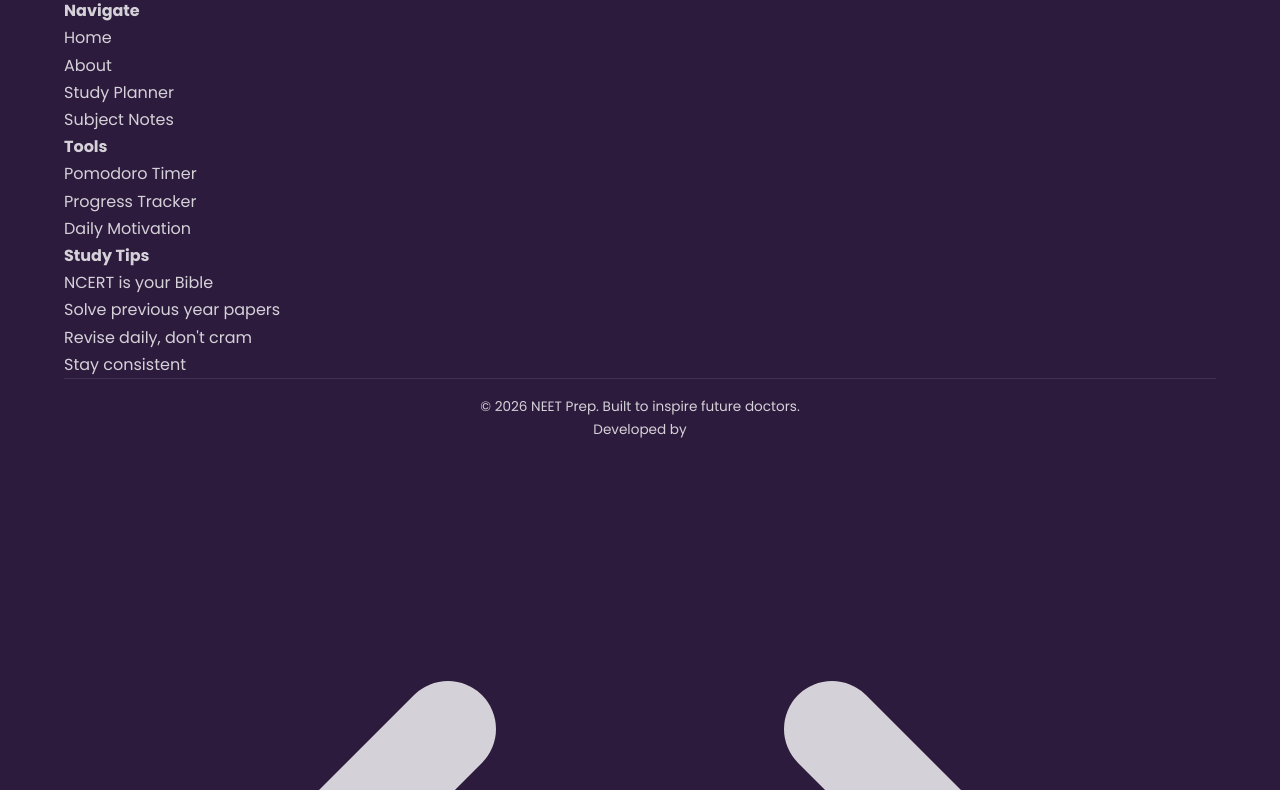
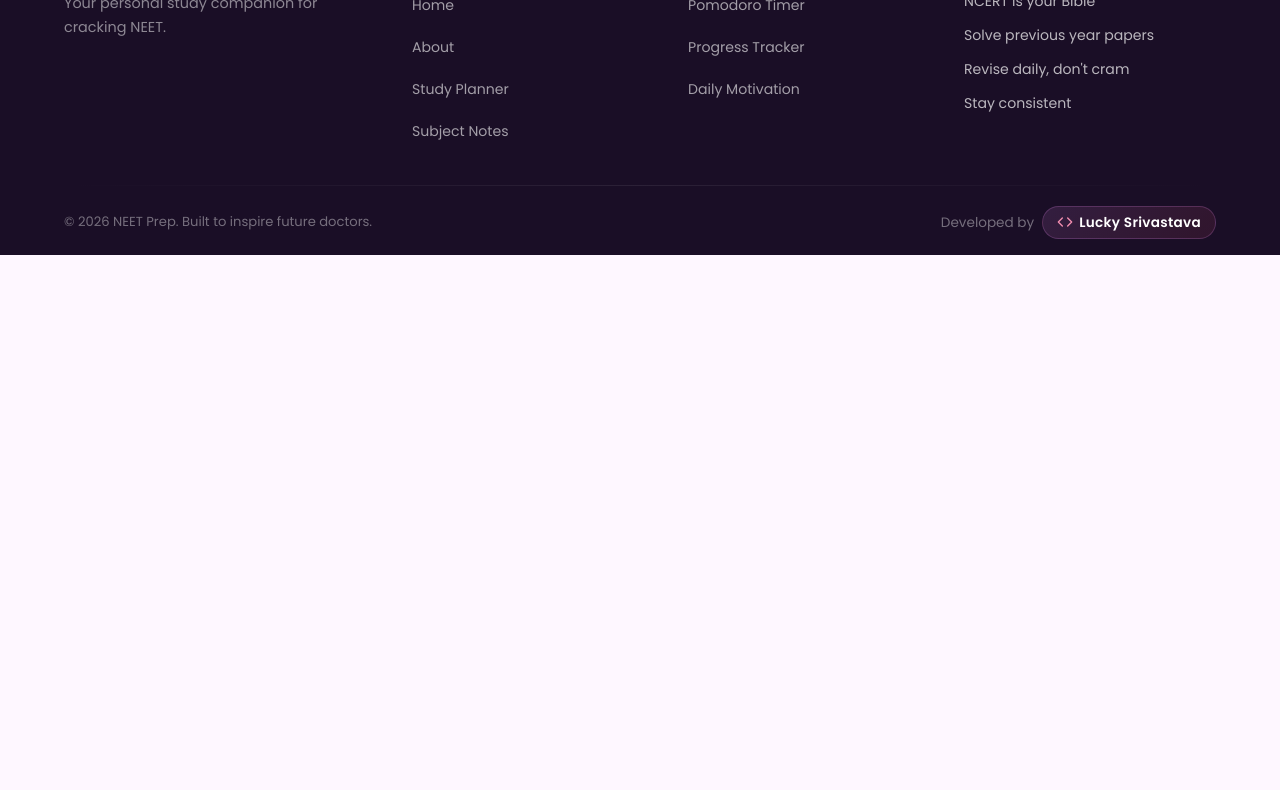
Before and after one commit to lucky9506133607/neet-prep, a plain HTML site: page index.html in a window 1280 px wide. Shown: the part 6425-7215 px from the top of the page. After the commit the page ends 6680 px from the top, so only its background shows below. Drawn offline with Linux system fonts and the light colour scheme.

Commit message:
Revamp footer styles for improved layout and design

```diff
--- a/style.css
+++ b/style.css
@@ -1883,55 +1883,162 @@ button {
 
 /* ==================== FOOTER (mobile-first) ==================== */
 .footer {
-  background: var(--text-primary);
-  color: rgba(255, 255, 255, 0.8);
-  padding: 40px 0 0;
-}
-
-/* Mobile: single column */
-.footer-content {
+  background: #1a0e26;
+  color: rgba(255, 255, 255, 0.7);
+  padding: 48px 0 0;
+  position: relative;
+  overflow: hidden;
+}
+
+/* Subtle gradient glow at top edge */
+.footer::before {
+  content: '';
+  position: absolute;
+  top: 0;
+  left: 0;
+  right: 0;
+  height: 1px;
+  background: linear-gradient(90deg, transparent, var(--pink), var(--purple), transparent);
+}
+
+/* --- Top Row --- */
+.footer-top {
+  display: flex;
+  flex-direction: column;
+  gap: 36px;
+  padding-bottom: 32px;
+}
+
+/* Brand */
+.footer-logo {
+  display: inline-flex;
+  align-items: center;
+  gap: 6px;
+  font-size: clamp(1.2rem, 3.5vw, 1.4rem);
+  font-weight: 700;
+  color: white;
+  margin-bottom: 10px;
+}
+
+.footer-logo-icon {
+  color: var(--pink);
+  font-size: 1.1em;
+  animation: heartbeat 2.5s infinite;
+}
+
+.footer-tagline {
+  font-size: clamp(0.82rem, 2.5vw, 0.9rem);
+  line-height: 1.7;
+  max-width: 300px;
+  color: rgba(255, 255, 255, 0.5);
+}
+
+/* Links grid - mobile: single column */
+.footer-links-grid {
   display: grid;
   grid-template-columns: 1fr;
   gap: 28px;
-  margin-bottom: 28px;
-}
-
-.footer-section h4 {
+}
+
+.footer-links-title {
   color: white;
-  font-size: clamp(1rem, 3vw, 1.1rem);
+  font-size: clamp(0.85rem, 2.5vw, 0.95rem);
+  font-weight: 600;
   margin-bottom: 12px;
-  display: flex;
+  letter-spacing: 0.5px;
+  text-transform: uppercase;
+  position: relative;
+  padding-bottom: 8px;
+}
+
+.footer-links-title::after {
+  content: '';
+  position: absolute;
+  bottom: 0;
+  left: 0;
+  width: 24px;
+  height: 2px;
+  background: var(--gradient-primary);
+  border-radius: 2px;
+}
+
+.footer-links-col ul li {
+  padding: 5px 0;
+  font-size: clamp(0.8rem, 2.5vw, 0.88rem);
+}
+
+.footer-links-col ul li a {
+  color: rgba(255, 255, 255, 0.6);
+  transition: var(--transition);
+  display: inline-flex;
+  align-items: center;
+  min-height: 32px;
+}
+
+.footer-links-col ul li a:hover {
+  color: var(--pink);
+  padding-left: 6px;
+}
+
+/* --- Divider --- */
+.footer-divider {
+  height: 1px;
+  background: linear-gradient(90deg, transparent, rgba(255,255,255,0.08), transparent);
+  margin-bottom: 0;
+}
+
+/* --- Bottom Row --- */
+.footer-bottom {
+  display: flex;
+  flex-direction: column;
+  align-items: center;
+  gap: 14px;
+  padding: 20px 0 24px;
+  text-align: center;
+}
+
+.footer-copyright {
+  font-size: clamp(0.75rem, 2vw, 0.82rem);
+  color: rgba(255, 255, 255, 0.4);
+}
+
+/* --- Developer Credit --- */
+.footer-developer {
+  display: flex;
+  align-items: center;
+  gap: 8px;
+  font-size: clamp(0.78rem, 2.2vw, 0.85rem);
+}
+
+.dev-label {
+  color: rgba(255, 255, 255, 0.4);
+}
+
+.dev-name {
+  display: inline-flex;
   align-items: center;
   gap: 6px;
-}
-
-.footer-section p {
-  font-size: clamp(0.82rem, 2.5vw, 0.9rem);
-  line-height: 1.8;
-}
-
-.footer-section ul li {
-  padding: 5px 0;
-  font-size: clamp(0.82rem, 2.5vw, 0.9rem);
-}
-
-.footer-section ul li a {
-  transition: var(--transition);
-  min-height: 36px;
-  display: inline-flex;
-  align-items: center;
-}
-
-.footer-section ul li a:hover {
+  color: white;
+  font-weight: 600;
+  padding: 4px 14px;
+  border-radius: var(--radius-full);
+  background: linear-gradient(135deg, rgba(240, 147, 251, 0.12), rgba(245, 87, 108, 0.1));
+  border: 1px solid rgba(240, 147, 251, 0.2);
+  transition: var(--transition);
+  letter-spacing: 0.3px;
+}
+
+.dev-name:hover {
+  background: linear-gradient(135deg, rgba(240, 147, 251, 0.25), rgba(245, 87, 108, 0.2));
+  border-color: rgba(240, 147, 251, 0.4);
+  box-shadow: 0 0 20px rgba(240, 147, 251, 0.15);
+}
+
+.dev-icon {
+  width: 16px;
+  height: 16px;
   color: var(--pink);
-  padding-left: 4px;
-}
-
-.footer-bottom {
-  border-top: 1px solid rgba(255, 255, 255, 0.1);
-  padding: 16px 0;
-  text-align: center;
-  font-size: clamp(0.75rem, 2vw, 0.85rem);
+  flex-shrink: 0;
 }
 
 /* ==================== BACK TO TOP ==================== */
@@ -2026,9 +2133,14 @@ button {
     grid-template-columns: repeat(2, 1fr);
   }
 
-  .footer-content {
-    grid-template-columns: 1fr 1fr;
-    gap: 32px;
+  .footer-links-grid {
+    grid-template-columns: repeat(3, 1fr);
+    gap: 24px;
+  }
+
+  .footer-bottom {
+    flex-direction: row;
+    justify-content: space-between;
   }
 
   .weekly-bars {
@@ -2156,13 +2268,23 @@ button {
     transform: translateY(-4px);
   }
 
-  .footer-content {
-    grid-template-columns: 2fr 1fr 1fr;
-    gap: 40px;
+  .footer-top {
+    flex-direction: row;
+    gap: 48px;
+    align-items: flex-start;
+  }
+
+  .footer-brand {
+    flex-shrink: 0;
+    min-width: 220px;
+  }
+
+  .footer-links-grid {
+    flex: 1;
   }
 
   .footer {
-    padding: 60px 0 0;
+    padding: 56px 0 0;
   }
 
   .weekly-bars {
```
